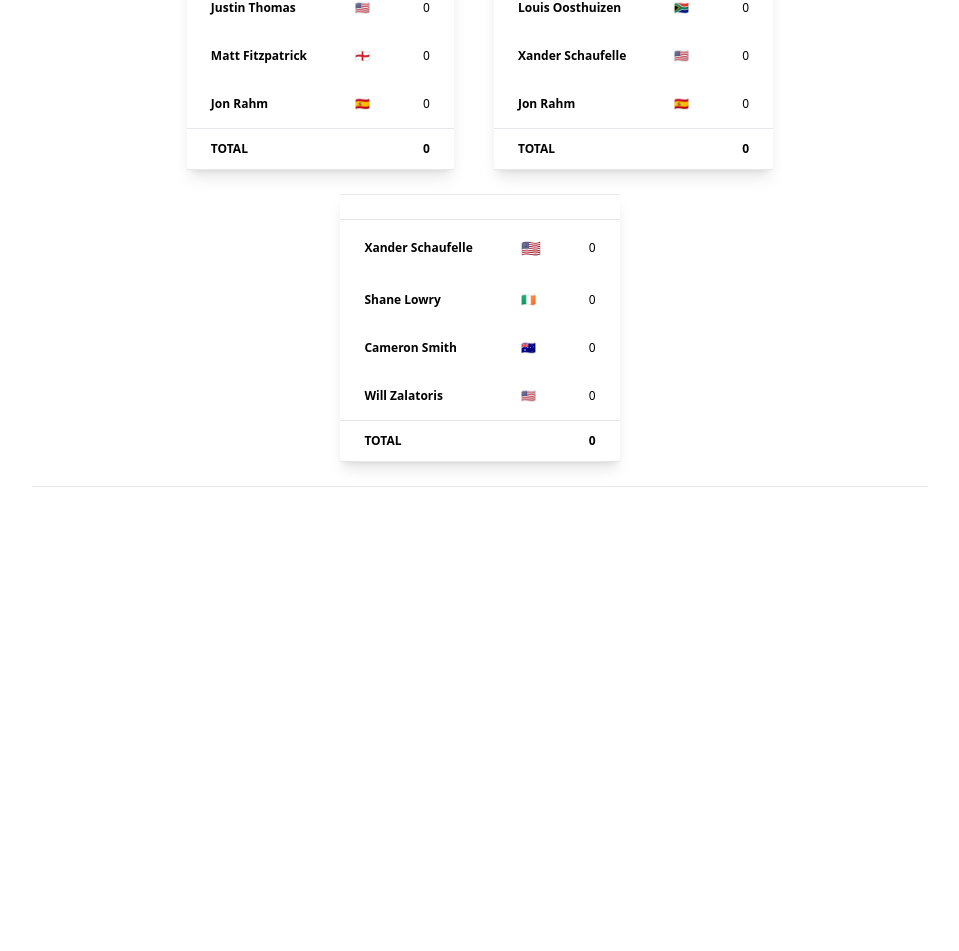
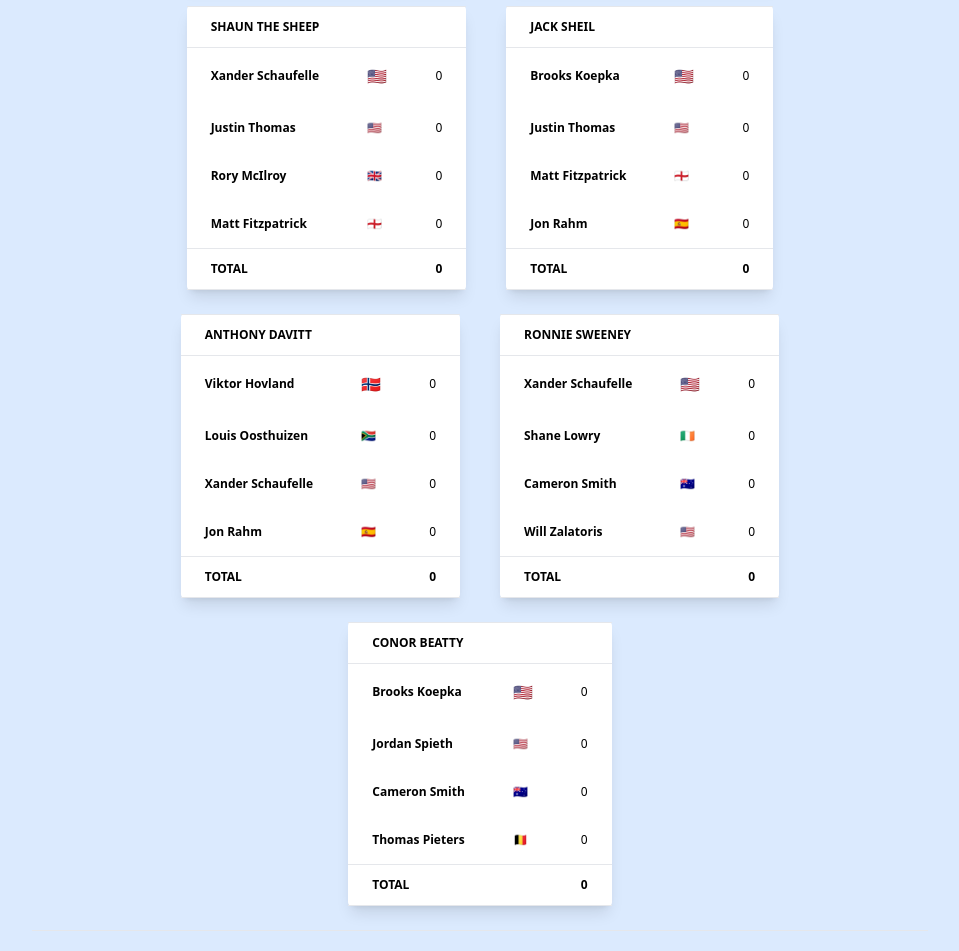
Before and after one commit to conorkelly86/fantasy-masters-22, a Next.js app: page / in a window 1280 px wide. Shown: the part 1102-2053 px from the top of the page, without its empty margins (160-1119 px from the left). Before the commit the page ends 1684 px from the top, so only its background shows below. Built offline with nearby package versions, Linux system fonts and the light colour scheme.

Commit message:
First players in

```diff
--- a/data/data.json
+++ b/data/data.json
@@ -1,6 +1,8 @@
 [
   {
+    "id": "001",
     "name": "TJ Cox",
+    "initials": "TJ",
     "golfer1": "Shane Lowry",
     "g1flag": "🇮🇪",
     "g1points": 0,
@@ -16,7 +18,9 @@
   },
 
   {
+    "id": "002",
     "name": "Dave Carr",
+    "initials": "DC",
     "golfer1": "Jon Rahm",
     "g1flag": "🇪🇸",
     "g1points": 0,
@@ -31,7 +35,26 @@
     "g4points": 0
   },
   {
+    "id": "003",
+    "name": "Conor Kelly",
+    "initials": "CK",
+    "golfer1": "Justin Thomas",
+    "g1flag": "🇺🇸",
+    "g1points": 0,
+    "golfer2": "Tiger Woods",
+    "g2flag": "🇺🇸",
+    "g2points": 0,
+    "golfer3": "Hideki Matsuyama",
+    "g3flag": "🇰🇷",
+    "g3points": 0,
+    "golfer4": "Jon Rahm",
+    "g4flag": "🇪🇸",
+    "g4points": 0
+  },
+  {
+    "id": "004",
     "name": "Shane O'Hara",
+    "initials": "SOH",
     "golfer1": "Viktor Hovland",
     "g1flag": "🇳🇴",
     "g1points": 0,
@@ -46,7 +69,9 @@
     "g4points": 0
   },
   {
+    "id": "005",
     "name": "Michael 4 Fingers",
+    "initials": "MM🖖",
     "golfer1": "Viktor Hovland",
     "g1flag": "🇳🇴",
     "g1points": 0,
@@ -61,7 +86,9 @@
     "g4points": 0
   },
   {
+    "id": "006",
     "name": "Derek Greally",
+    "initials": "DG",
     "golfer1": "Brooks Koepka",
     "g1flag": "🇺🇸",
     "g1points": 0,
@@ -76,7 +103,9 @@
     "g4points": 0
   },
   {
+    "id": "007",
     "name": "Shaun The Sheep",
+    "initials": "SS🐑",
     "golfer1": "Xander Schaufelle",
     "g1flag": "🇺🇸",
     "g1points": 0,
@@ -91,7 +120,9 @@
     "g4points": 0
   },
   {
+    "id": "008",
     "name": "Jack Sheil",
+    "initials": "JS",
     "golfer1": "Brooks Koepka",
     "g1flag": "🇺🇸",
     "g1points": 0,
@@ -106,7 +137,9 @@
     "g4points": 0
   },
   {
+    "id": "009",
     "name": "Anthony Davitt",
+    "initials": "AD",
     "golfer1": "Viktor Hovland",
     "g1flag": "🇳🇴",
     "g1points": 0,
@@ -121,7 +154,9 @@
     "g4points": 0
   },
   {
-    "name": "",
+    "id": "010",
+    "name": "Ronnie Sweeney",
+    "initials": "RS",
     "golfer1": "Xander Schaufelle",
     "g1flag": "🇺🇸",
     "g1points": 0,
@@ -134,5 +169,22 @@
     "golfer4": "Will Zalatoris",
     "g4flag": "🇺🇸",
     "g4points": 0
+  },
+  {
+    "id": "011",
+    "name": "Conor Beatty",
+    "initials": "CB",
+    "golfer1": "Brooks Koepka",
+    "g1flag": "🇺🇸",
+    "g1points": 0,
+    "golfer2": "Jordan Spieth",
+    "g2flag": "🇺🇸",
+    "g2points": 0,
+    "golfer3": "Cameron Smith",
+    "g3flag": "🇦🇺",
+    "g3points": 0,
+    "golfer4": "Thomas Pieters",
+    "g4flag": "🇧🇪",
+    "g4points": 0
   }
 ]
--- a/pages/index.tsx
+++ b/pages/index.tsx
@@ -5,14 +5,28 @@ import masters from '../data/data.json'
 
 const Home: NextPage = () => {
   return (
-    <div className="mx-15% mt-16">
+    <div className="h-full bg-blue-100">
+      <div className="mx-15% pt-10">
         <Head>
           <title>Masters 2022</title>
           <link rel="icon" href="/favicon.ico" />
         </Head>
-      <main className="inline-flex max-w-full flex-wrap justify-center">
+        <div className="mb-10 flex justify-center text-4xl">
+          <h1>Fantasy Masters 2022</h1>
+        </div>
         {masters.map((master, key) => (
-          <table className="text-blueGray-700 mx-5 mb-6 max-w-full border-collapse flex-col items-center break-words rounded bg-white shadow-lg">
+          <a href={'#' + master.id}>
+            <button className="m-1 mb-3 rounded bg-blue-500 py-2 px-4 font-bold text-white hover:bg-blue-700">
+              {master.initials}
+            </button>
+          </a>
+        ))}
+        <main className="mt-2 inline-flex max-w-full flex-wrap justify-center">
+          {masters.map((master, key) => (
+            <table
+              className="text-blueGray-700 mx-5 mb-6 max-w-full border-collapse flex-col items-center break-words rounded bg-white shadow-lg"
+              id={master.id}
+            >
               <thead className="thead-light ">
                 <tr>
                   <th className="bg-blueGray-50 text-blueGray-500 border-blueGray-100 whitespace-nowrap border border-l-0 border-r-0 border-solid px-6 py-3 text-left align-middle text-xs font-semibold uppercase">
@@ -90,6 +104,7 @@ const Home: NextPage = () => {
         </main>
         <footer className="flex h-24 w-full items-center justify-center border-t"></footer>
       </div>
+    </div>
   )
 }
 
```
Lines whose indentation alone changed are shown as unchanged.
